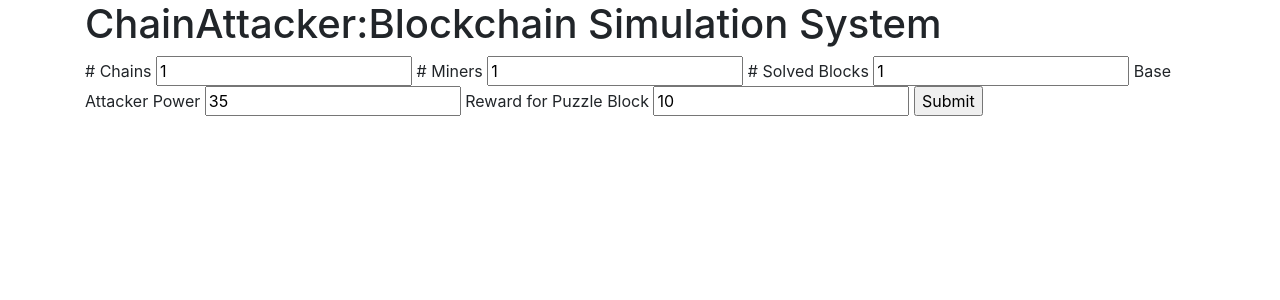
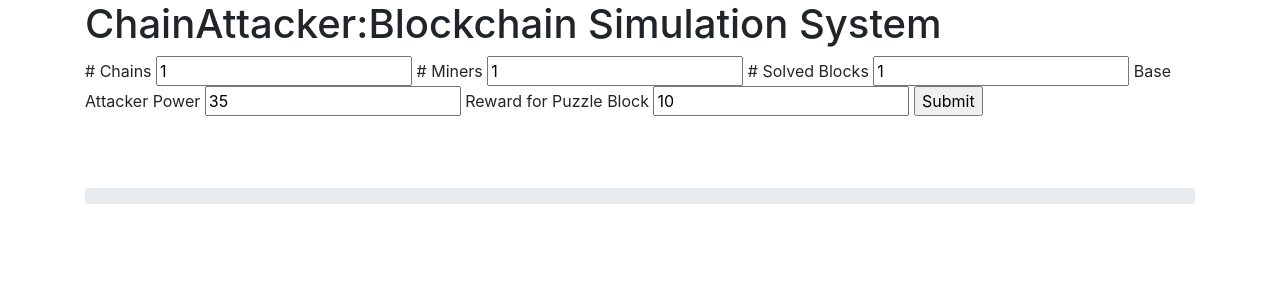
Before and after one commit to hammadhaleem/bitcoin-attack-simulation, a Flask app: page / in a window 1280 px wide. Shown: the top 300 px of the page. Run offline with Flask 2, Linux system fonts and the light colour scheme; some libraries are stand-ins or nearby versions.

Commit message:
Cosmetic Changes to progress bar

```diff
--- a/server/templates/miner.html
+++ b/server/templates/miner.html
@@ -23,6 +23,11 @@
    Reward for Puzzle Block <input type='number' placeholder=10 value = 10 id='Reward'>
    <input type='submit' onclick='sendParameters()'>
    <br><br><br><br>
+   <div class="progress">
+  <div id='LedgerProgress' class="progress-bar" role="progressbar" aria-valuenow="0"
+  aria-valuemin="0" aria-valuemax="100" style="width:0%">
+  </div>
+</div>
    <div id='Ledger'>
      <table id='Account' style="border-collapse: separate; border-spacing: 10px;">
      </table>
@@ -42,31 +47,47 @@ function sendParameters() {
 
   console.log(data);
   a = setInterval(startSimulation,1000)
+  b = setInterval(updateLedgerProgress,50)
   $.post("http://localhost:5000/send_parameters", data, function(result) {
     clearInterval(a)
+    clearInterval(b)
+    $("#LedgerProgress").width("0%")
     startSimulation();
   })
 }
 
+function updateLedgerProgress(Found) {
+  PercentageFound = parseInt(100*(Found/parseInt($("#Blocks").val())))
+  console.log(PercentageFound)
+  $("#LedgerProgress").width(PercentageFound+"%")
+  $("#LedgerProgress").attr("aria-valuenow",PercentageFound)
+}
 function startSimulation() {
   $.get('http://localhost:5000/ledger',function(result) {
     accountInfo = eval(result)['data']['account']
     sequenceInfo = eval(result)['data']['sequence']
     //$("#Ledger").empty().append(JSON.stringify(sequenceInfo))
     // Account Table
+    totalCoins = 0
+    attacker = eval(result)['data']['attacker']
     $("#Account").empty().append("<tr><th>ID</th><th>Chain</th><th> Money </th> <th> Power </th></tr>")
     for (var i in accountInfo) {
       ids = Object.keys(accountInfo[i])
       for(var j = 0; j < ids.length; j++) {
         $("#Account").append("<tr cellpadding='5'>")
-        $("#Account").append("<td>"+ids[j] + "     </td>")
+        if(ids[j] == attacker) {
+          $("#Account").append("<td bgcolor='red'>"+ids[j] + "</td>")
+        } else {
+          $("#Account").append("<td>"+ids[j] + "</td>")
+        }
         $("#Account").append("<td>"+i+"</td>")
         $("#Account").append("<td>"+accountInfo[i][ids[j]]['coins'] + "</td>")
         $("#Account").append("<td>"+accountInfo[i][ids[j]]['power'] + "</td>")
         $("#Account").append("</tr>")
+        totalCoins += accountInfo[i][ids[j]]['coins']
       }
     }
-
+    updateLedgerProgress(totalCoins/10)
   })
 }
 
```
